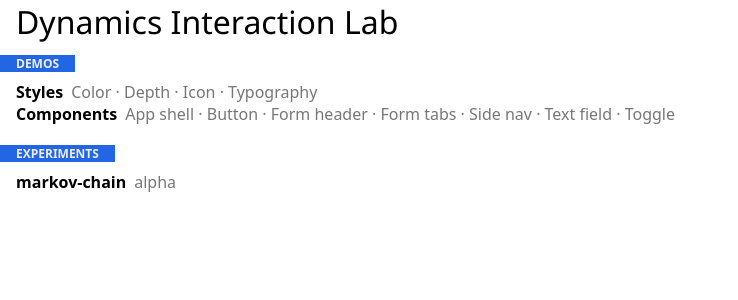
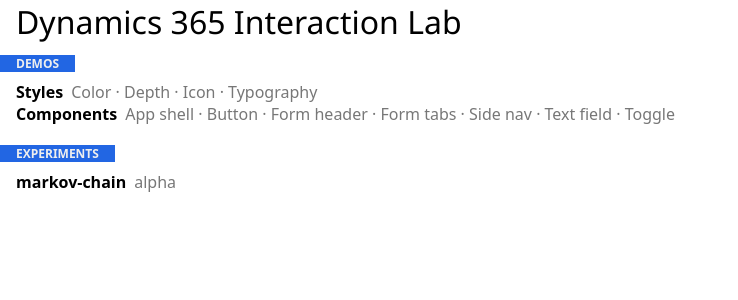
Before and after one commit to chuanqisun/dynamics-interaction-lab, a React app: page / in a window 1280 px wide. Shown: the top 300 px of the page, without its empty margins (0-738 px from the left). Built offline with nearby package versions, Linux system fonts and the light colour scheme; a web font is replaced by a local one.

Commit message:
update name

```diff
--- a/src/app/app.tsx
+++ b/src/app/app.tsx
@@ -31,7 +31,7 @@
     return <BrowserRouter>
         <React.Fragment>
           <Route exact path="/" component={() => <main>
-            <h1 className="lab-h1">Dynamics Interaction Lab</h1>
+            <h1 className="lab-h1">Dynamics 365 Interaction Lab</h1>
             <div className="lab-s50"></div>
             <h2 className="lab-h2">Demos</h2>
             <div className="lab-s50"></div>
```
